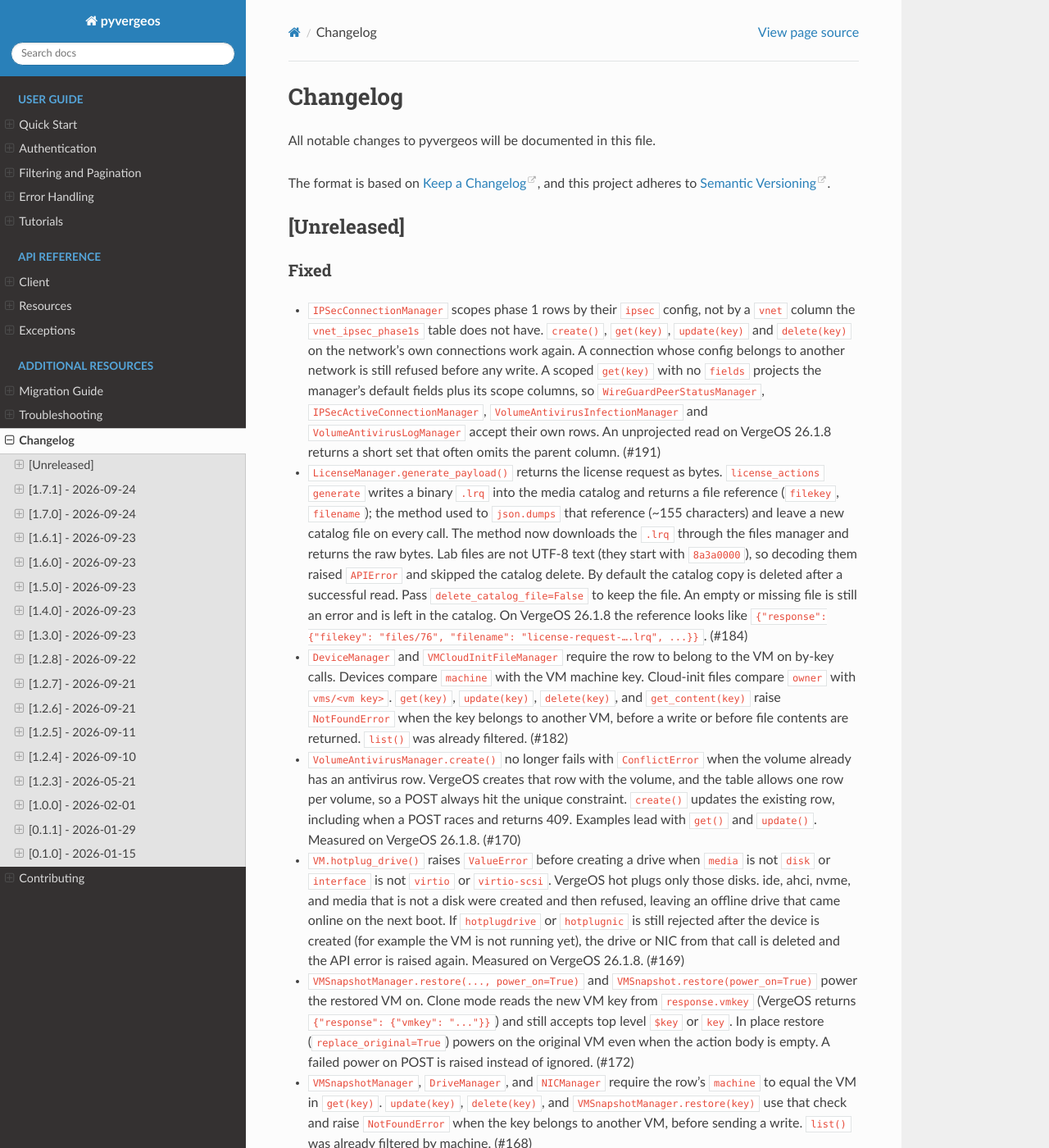
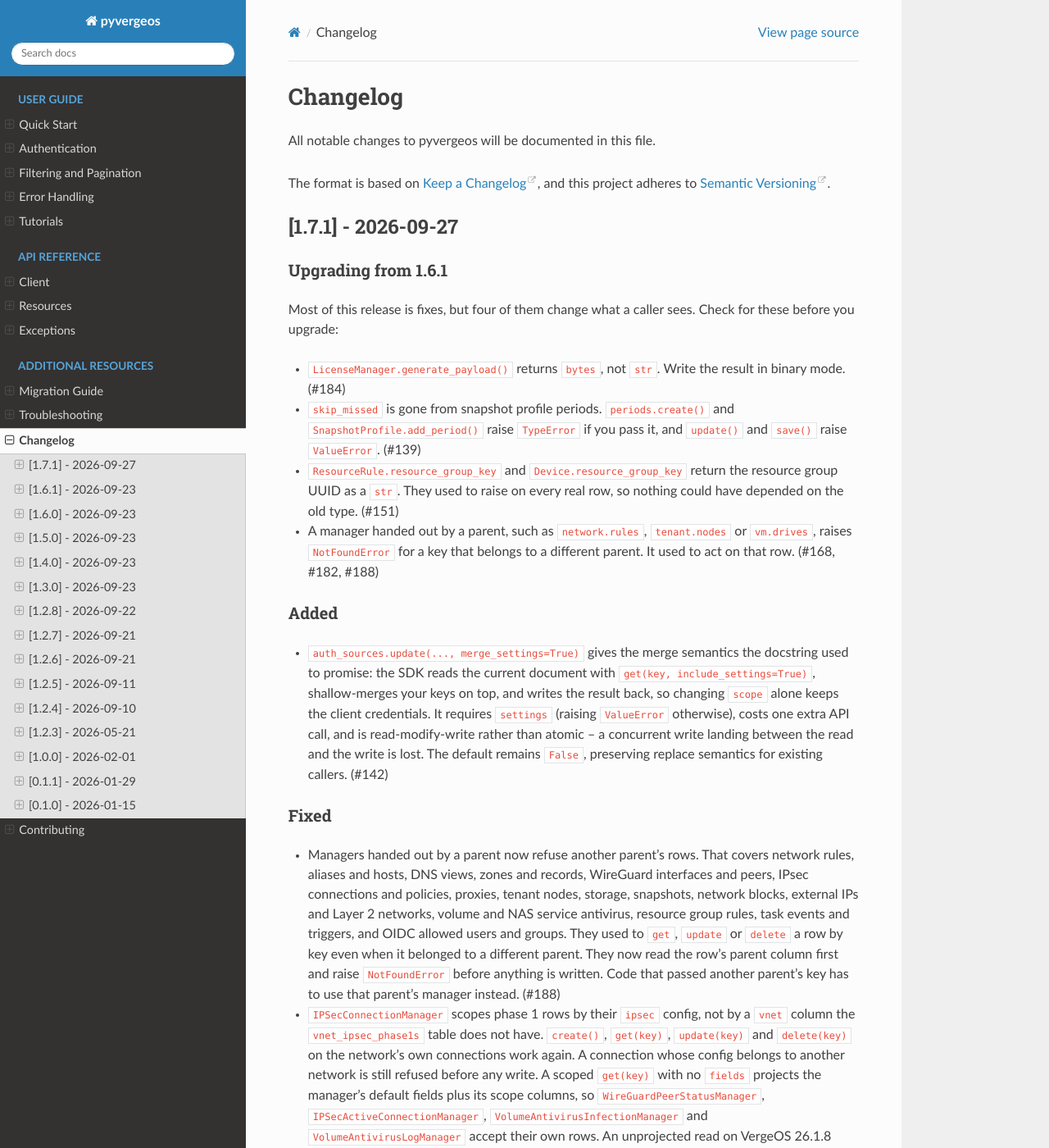
Before and after one commit to verge-io/pyVergeOS, a Sphinx documentation site: the page built from docs/changelog.rst, in a window 1280 px wide and 1400 px high. Shown: the whole window at 82% size. Built offline with Sphinx 7.4.7 and the Read the Docs theme 3.1.0, drawn with Linux system fonts in a browser that asks for light colours; some of the changed text lies outside the part shown.

Commit message:
docs: fold the 1.7.1 changelog and add #152 and #188
The unreleased notes were split across [Unreleased], [1.7.1] and [1.7.0],
and none of them was ever published. They are now one 1.7.1 section with
Added, Fixed and Docs. Every existing entry is kept word for word.

Adds the missing entries for #152 (service scoped antivirus list) and
#188 (scoped managers refuse another parent's rows), plus a short
"Upgrading from 1.6.1" note listing the four changes callers will see.

Refs #189

Co-Authored-By: Claude Opus 5.5 (1M context) <noreply@anthropic.com>

```diff
--- a/docs/changelog.rst
+++ b/docs/changelog.rst
@@ -6,11 +6,53 @@ All notable changes to pyvergeos will be documented in this file.
 The format is based on `Keep a Changelog <https://keepachangelog.com/>`_,
 and this project adheres to `Semantic Versioning <https://semver.org/>`_.
 
-[Unreleased]
-------------
+[1.7.1] - 2026-09-27
+--------------------
+
+Upgrading from 1.6.1
+^^^^^^^^^^^^^^^^^^^^
+
+Most of this release is fixes, but four of them change what a caller sees.
+Check for these before you upgrade:
+
+- ``LicenseManager.generate_payload()`` returns ``bytes``, not ``str``. Write
+  the result in binary mode. (#184)
+- ``skip_missed`` is gone from snapshot profile periods. ``periods.create()``
+  and ``SnapshotProfile.add_period()`` raise ``TypeError`` if you pass it,
+  and ``update()`` and ``save()`` raise ``ValueError``. (#139)
+- ``ResourceRule.resource_group_key`` and ``Device.resource_group_key``
+  return the resource group UUID as a ``str``. They used to raise on every
+  real row, so nothing could have depended on the old type. (#151)
+- A manager handed out by a parent, such as ``network.rules``,
+  ``tenant.nodes`` or ``vm.drives``, raises ``NotFoundError`` for a key that
+  belongs to a different parent. It used to act on that row. (#168, #182,
+  #188)
+
+Added
+^^^^^
+
+- ``auth_sources.update(..., merge_settings=True)`` gives the merge semantics
+  the docstring used to promise: the SDK reads the current document with
+  ``get(key, include_settings=True)``, shallow-merges your keys on top, and
+  writes the result back, so changing ``scope`` alone keeps the client
+  credentials. It requires ``settings`` (raising ``ValueError`` otherwise),
+  costs one extra API call, and is read-modify-write rather than atomic -- a
+  concurrent write landing between the read and the write is lost. The default
+  remains ``False``, preserving replace semantics for existing callers. (#142)
 
 Fixed
 ^^^^^
+
+- Managers handed out by a parent now refuse another parent's rows. That
+  covers network rules, aliases and hosts, DNS views, zones and records,
+  WireGuard interfaces and peers, IPsec connections and policies, proxies,
+  tenant nodes, storage, snapshots, network blocks, external IPs and Layer 2
+  networks, volume and NAS service antivirus, resource group rules, task
+  events and triggers, and OIDC allowed users and groups. They used to
+  ``get``, ``update`` or ``delete`` a row by key even when it belonged to a
+  different parent. They now read the row's parent column first and raise
+  ``NotFoundError`` before anything is written. Code that passed another
+  parent's key has to use that parent's manager instead. (#188)
 
 - ``IPSecConnectionManager`` scopes phase 1 rows by their ``ipsec`` config,
   not by a ``vnet`` column the ``vnet_ipsec_phase1s`` table does not have.
@@ -54,6 +96,11 @@ Fixed
   ``create()`` updates the existing row, including when a POST races
   and returns 409. Examples lead with ``get()`` and ``update()``.
   Measured on VergeOS 26.1.8. (#170)
+
+- ``NasServiceAntivirusManager.list()`` honours its service scope.
+  ``nas_service.antivirus.list()`` returned every NAS service's antivirus
+  config, not just that service's. The antivirus docstrings no longer
+  mention ``client.volume_antivirus``, which does not exist. (#152)
 
 - ``VM.hotplug_drive()`` raises ``ValueError`` before creating a drive
   when ``media`` is not ``disk`` or ``interface`` is not ``virtio`` or
@@ -135,13 +182,6 @@ Fixed
   redundancy flags were truthy strings. Status, stats and history queries
   now project the columns of the endpoint they call. (#149)
 
-
-[1.7.1] - 2026-09-24
---------------------
-
-Fixed
-^^^^^
-
 - ``VMSnapshotManager.create(retention=0)`` now sends ``expires: 0`` so the
   platform stores a never-expiring snapshot. Omitting ``expires`` previously
   let VergeOS default to +72 hours, contradicting the documented "use 0 for
@@ -157,13 +197,6 @@ Fixed
   posting to ``vm_actions``. The object method previously posted the machine
   key as a VM key, which raised ``NotFoundError`` and could clone the wrong
   VM if keys later collided. (#147)
-
-
-[1.7.0] - 2026-09-24
---------------------
-
-Fixed
-^^^^^
 
 - ``PhysicalDriveManager`` node scoping no longer filters on a nonexistent
   ``node`` column (which silently returned ``[]`` for every node). It now
```
Also changed, not shown: other parts of docs/changelog.rst (+0 -12 lines).
